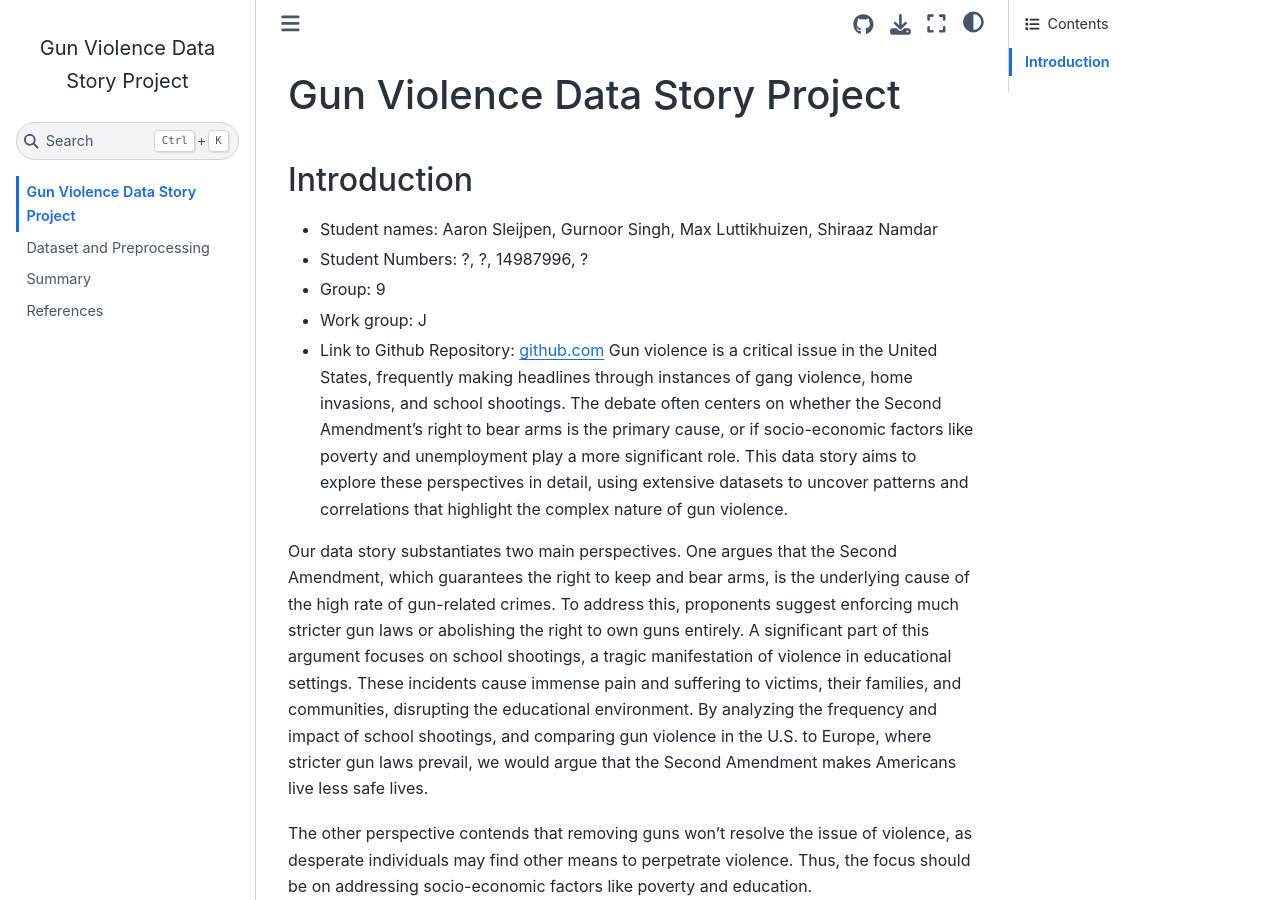
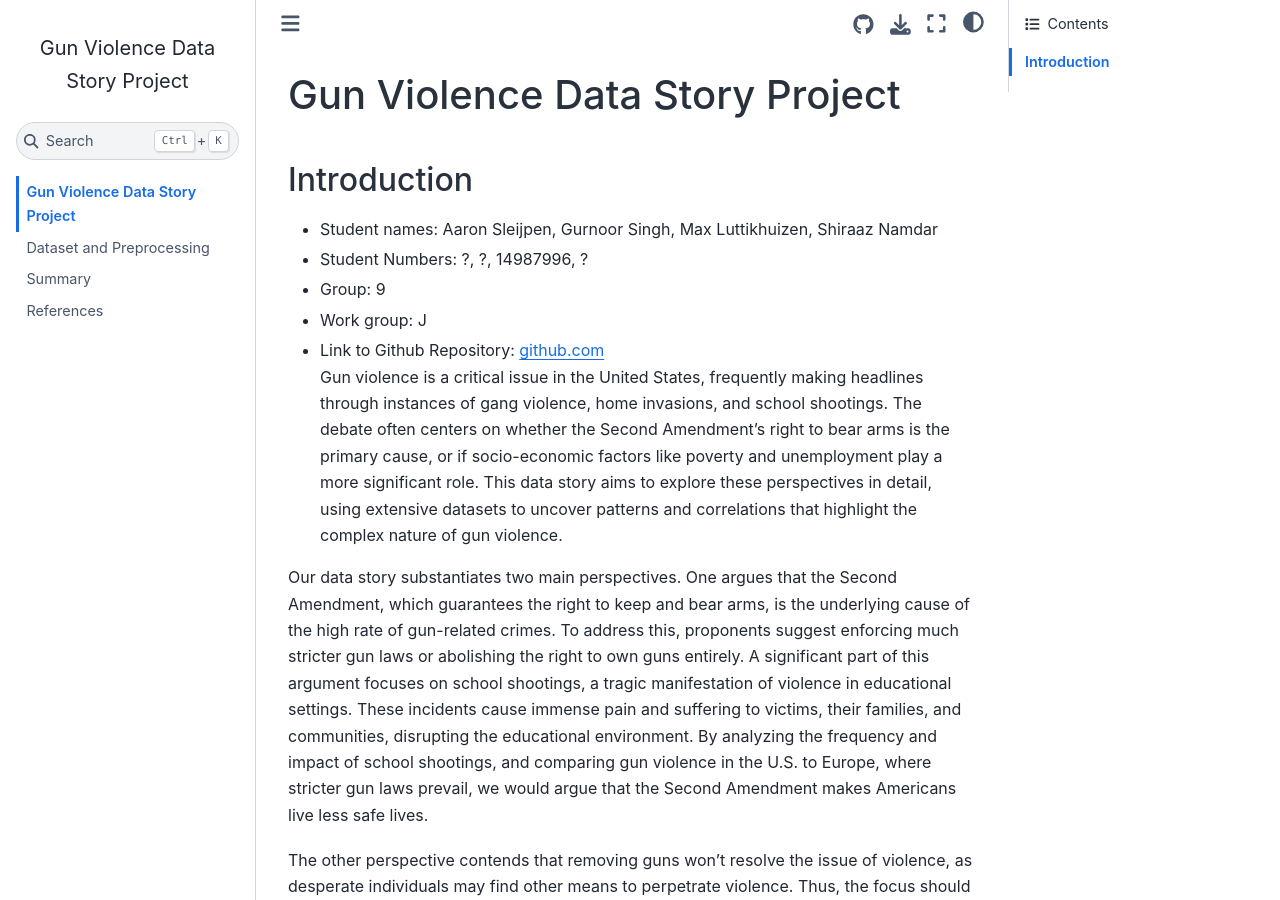
Before and after one commit to MMLut/InformationVisualisation, a Jupyter Book: the page built from docs/home.md, in a window 1280 px wide and 900 px high. Built offline with Jupyter Book 1.0.4 settings and Sphinx 7.4.7 and the Sphinx Book theme 1.1.4, drawn with Linux system fonts in a browser that asks for light colours; pages that are not in the unit, such as notebooks, are missing from menus; comment, search, counter and statistics services are not loaded.

Commit message:
Update my book.

```diff
--- a/docs/home.md
+++ b/docs/home.md
@@ -4,7 +4,7 @@
 * Student Numbers: ?, ?, 14987996, ?
 * Group: 9
 * Work group: J
-* Link to Github Repository: [github.com](https://github.com/MMLut/InformationVisualisation)
+* Link to Github Repository: [github.com](https://github.com/MMLut/InformationVisualisation) \
 Gun violence is a critical issue in the United States, frequently making headlines through instances of gang violence, home invasions, and school shootings. The debate often centers on whether the Second Amendment's right to bear arms is the primary cause, or if socio-economic factors like poverty and unemployment play a more significant role. This data story aims to explore these perspectives in detail, using extensive datasets to uncover patterns and correlations that highlight the complex nature of gun violence.
 
 Our data story substantiates two main perspectives. One argues that the Second Amendment, which guarantees the right to keep and bear arms, is the underlying cause of the high rate of gun-related crimes. To address this, proponents suggest enforcing much stricter gun laws or abolishing the right to own guns entirely. A significant part of this argument focuses on school shootings, a tragic manifestation of violence in educational settings. These incidents cause immense pain and suffering to victims, their families, and communities, disrupting the educational environment. By analyzing the frequency and impact of school shootings, and comparing gun violence in the U.S. to Europe, where stricter gun laws prevail, we would argue that the Second Amendment makes Americans live less safe lives.
```
Also changed, not shown: 5 other files.
